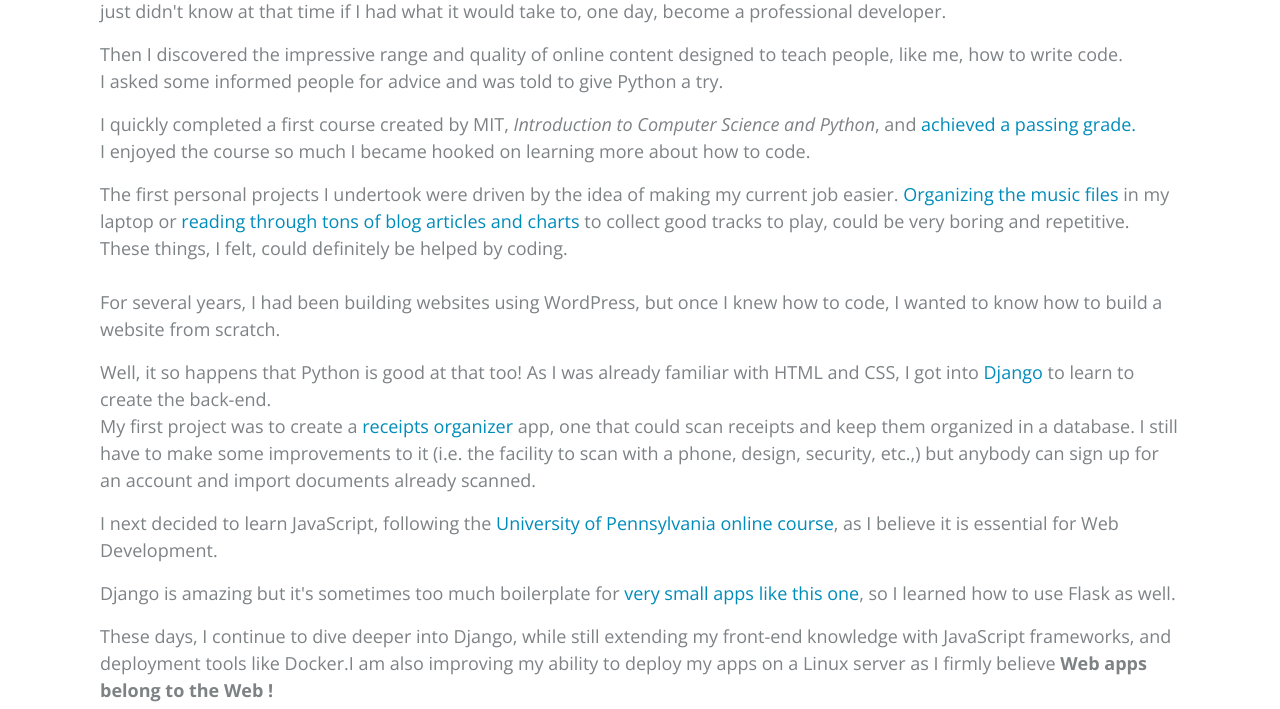
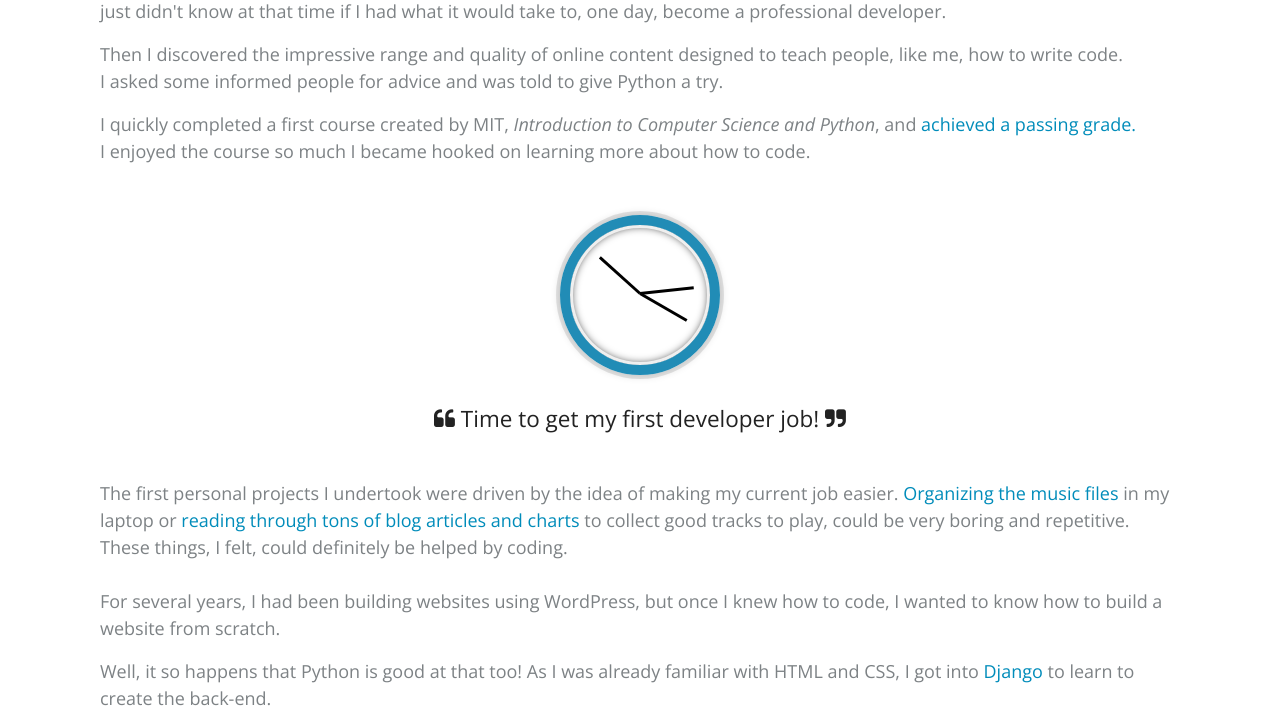
Before and after one commit to YannickLeRoux/my-portfolio, a Django app: page /about/ in a window 1280 px wide. Shown: the part 589-1298 px from the top of the page. Run offline with Django 3.2, Linux system fonts and the light colour scheme; some libraries are stand-ins or nearby versions; some web fonts are replaced.

Commit message:
Added a JS Clock

```diff
--- a/static/css/styles.css
+++ b/static/css/styles.css
@@ -94,3 +94,37 @@ blockquote p {
 
 
 }
+
+.clock {
+	width: 10rem;
+	height: 10rem;
+	border:10px solid #218CB6;
+	border-radius:50%;
+	margin:50px auto 30px auto;
+	position: relative;
+	padding:1rem;
+	box-shadow:
+		0 0 0 4px rgba(0,0,0,0.1),
+		inset 0 0 0 3px #EFEFEF,
+		inset 0 0 10px black,
+		0 0 10px rgba(0,0,0,0.2);
+}
+
+.clock-face {
+	position: relative;
+	width: 100%;
+	height: 100%;
+	transform: translateY(-3px); /* account for the height of the clock hands */
+}
+
+.hand {
+	width:50%;
+	height:3px;
+	background:black;
+	position: absolute;
+	transform-origin: 100%;
+	transform: rotate(90deg);
+	transition: all .05s;
+	transition-timing-function: cubic-bezier(0.08, 2.85, 0.58, 1);
+	top:50%;
+}
--- /dev/null
+++ b/static/js/clock.js
@@ -0,0 +1,22 @@
+const secondsHand = document.querySelector('.second-hand');
+const minutesHand = document.querySelector('.min-hand');
+const hoursHand = document.querySelector('.hour-hand');
+
+function setDate () {
+	const now = new Date();
+	const seconds = now.getSeconds();
+	const secondsDegrees = (seconds / 60) * 360 + 90;
+	secondsHand.style.transform = `rotate(${secondsDegrees}deg)`;
+
+	const minutes = now.getMinutes();
+	const minutesDegrees = (minutes / 60) * 360 + 90;
+	minutesHand.style.transform = `rotate(${minutesDegrees}deg)`;
+
+	const hours = now.getHours();
+	const hoursDegrees = (minutes / 12) * 360 + 90;
+	hoursHand.style.transform = `rotate(${hoursDegrees}deg)`;
+
+	console.log(minutes);
+}
+
+setInterval(setDate, 1000);
--- a/templates/portfolio/about.html
+++ b/templates/portfolio/about.html
@@ -1,4 +1,5 @@
 {% extends "portfolio/base.html" %}
+{% load static %}
 {% block title %} Yannick Le Roux - About me {% endblock title %}
 {% block content %}
 <div class="container">
@@ -33,6 +34,16 @@
 		I enjoyed the course so much I became hooked on learning more about how to code.</p>
 
 
+		<div class="clock">
+      <div class="clock-face">
+        <div class="hand hour-hand"></div>
+        <div class="hand min-hand"></div>
+        <div class="hand second-hand"></div>
+      </div>
+    </div>
+<h4 class="text-center mb-5"><i class="fa fa-quote-left"></i> Time to get my first developer job! <i class="fa fa-quote-right"></i></h4>
+
+
 		<p>The first personal projects I undertook were driven by the idea of making my current job easier. <a href="https://github.com/YannickLeRoux/mp3_organizer" target="_blank">Organizing the music files</a> in
 		my laptop or <a href="https://github.com/YannickLeRoux/DMC_Chart_Parser" target="_blank">reading through tons of blog articles and charts</a> to collect good tracks to play, could be very boring and repetitive. These things, I felt, could definitely be helped by coding.</br></br>
 
@@ -53,3 +64,7 @@ My first project was to create a <a href="http://receipts-organizer.herokuapp.co
 </div>
 
 {% endblock %}
+
+{% block javascript %}
+ <script src="{% static "js/clock.js" %}"></script>
+{% endblock javascript %}
--- a/templates/portfolio/base.html
+++ b/templates/portfolio/base.html
@@ -51,10 +51,14 @@
         </nav>
     </div>
     {% block content %}
-    {% endblock content %}
+
+		{% endblock content %}
+
     <script src="{% static "js/jquery.min.js" %}"></script>
     <script src="{% static "bootstrap/js/bootstrap.min.js" %}"></script>
     <script src="https://cdnjs.cloudflare.com/ajax/libs/lightbox2/2.8.2/js/lightbox.min.js"></script>
+		{% block javascript %}
+		{% endblock javascript %}
 </body>
 {% endblock body %}
 <div class="footer-dark">
```
